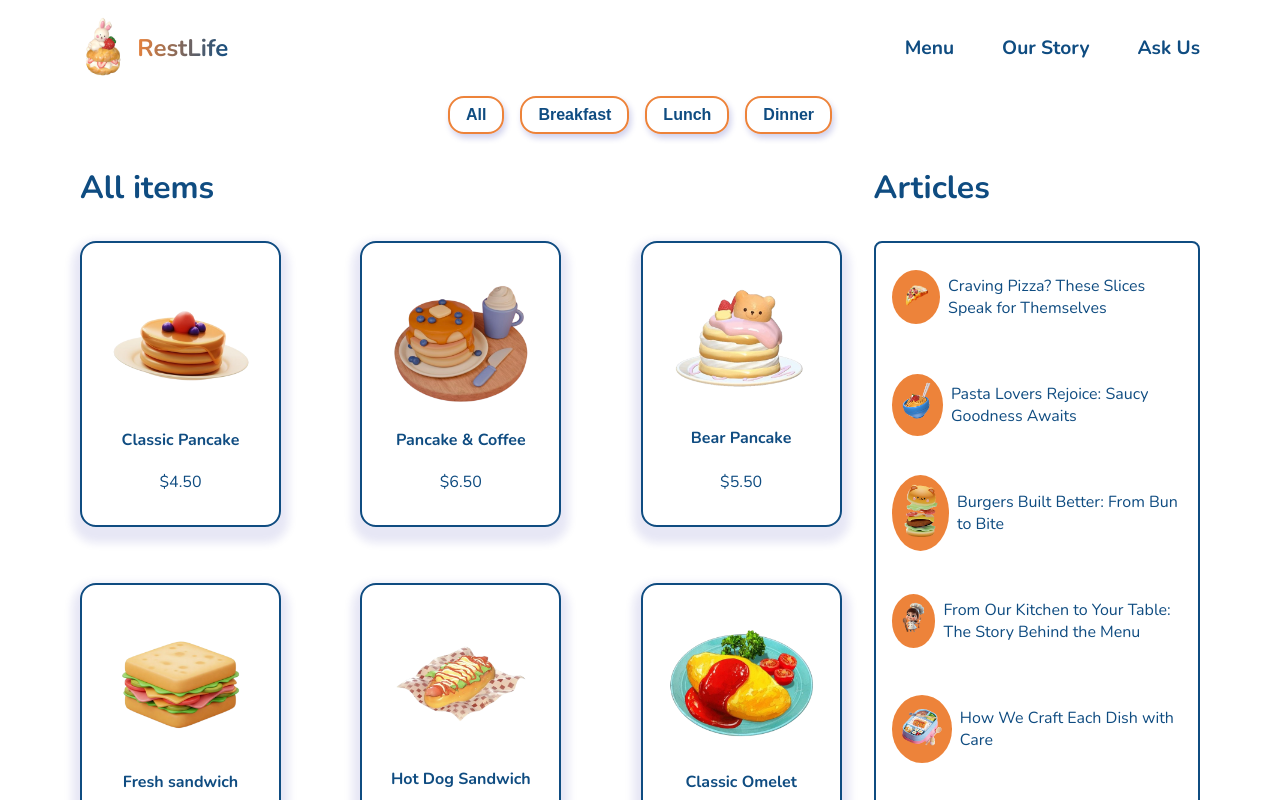
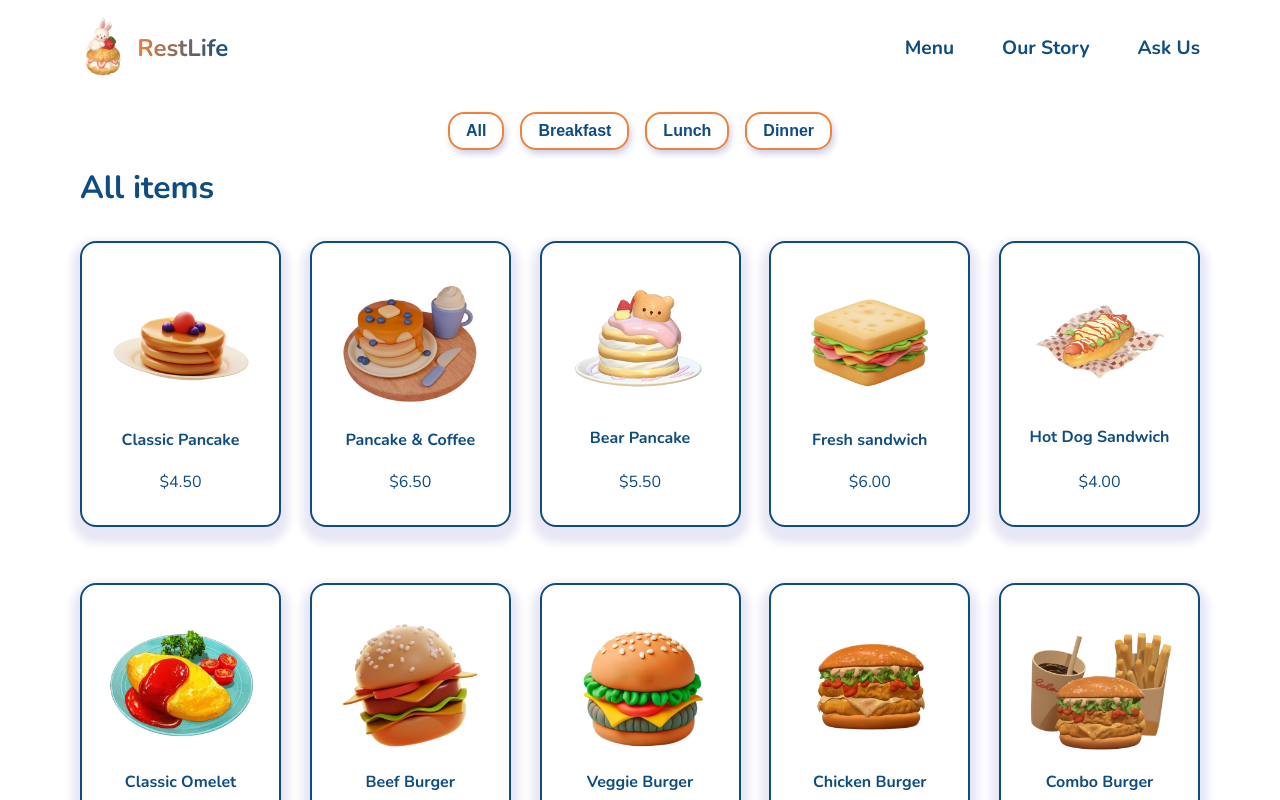
Before and after one commit to hibahdesu/MenuWebsite, a React (Create React App) app: page /menu in a window 1280 px wide. Shown: the top 800 px of the page. Built offline with nearby package versions, Linux system fonts and the light colour scheme.

Commit message:
Update in the menu page

```diff
--- a/src/Post.jsx
+++ b/src/Post.jsx
@@ -1,5 +1,4 @@
 import './Post.css';
-// import logo from './logo.svg';
 
 export default function Post({title, price, image}) {
     // const { title, image} = props;
--- a/src/PostsAndSidemnu.jsx
+++ b/src/PostsAndSidemnu.jsx
@@ -168,7 +168,7 @@ export default function PostsAndSidemnu() {
         <div className='posts-and-side-menu'>
           {/* Posts*/}
           <div className='posts-container'>
-            <Title title={"All items"} />
+            <Title title={"Most selling items"} />
             <div className='posts'>
                 {postsList}
               {/* <Post title={"Classic Pancake"} price={"$4.50"} image="./images/Classic Pancake.png" />
--- a/src/pages/Menu.jsx
+++ b/src/pages/Menu.jsx
@@ -1,14 +1,179 @@
 import FilterButtons from "../FilterButtons";
-import PostsAndSidemnu from "../PostsAndSidemnu";
+import '../Main.css'
+import Post from "../Post";
+import Title from "../Title";
+
 
 export default function Menu() {
+    const posts = [
+            {
+                id: 1,
+                title: "Classic Pancake",
+                price: "$4.50",
+                image: "./images/Classic Pancake.png"
+            },
+            {
+                id: 2,
+                title: "Pancake & Coffee",
+                price: "$6.50",
+                image: "./images/Pancake & Coffee.png"
+            },
+            {
+                id: 3,
+                title: "Bear Pancake",
+                price: "$5.50",
+                image: "./images/Bear Pancake.png"
+            },
+            {
+                id: 4,
+                title: "Fresh sandwich",
+                price: "$6.00",
+                image: "./images/Fresh sandwich.png"
+            },
+            {
+                id: 5,
+                title: "Hot Dog Sandwich",
+                price: "$4.00",
+                image: "./images/Hot Dog Sandwich.png"
+            },
+            {
+                id: 6,
+                title: "Classic Omelet",
+                price: "$5.50",
+                image: "./images/Classic Omelet.png"
+            },
+            {
+                id: 7,
+                title: "Beef Burger",
+                price: "$7.50",
+                image: "./images/Beef Burger.png"
+            },
+            {
+                id: 8,
+                title: "Veggie Burger",
+                price: "$7.00",
+                image: "./images/Veggie Burger.png"
+            },
+            {
+                id: 9,
+                title: "Chicken Burger",
+                price: "$7.00",
+                image: "./images/Chicken Burger.png"
+            },
+            {
+                id: 10,
+                title: "Combo Burger",
+                price: "$9.00",
+                image: "./images/Combo Burger.png"
+            },
+            {
+                id: 11,
+                title: "French Fries",
+                price: "$3.00",
+                image: "./images/French Fries.png"
+            },
+            {
+                id: 12,
+                title: "Beef Taco",
+                price: "$4.00",
+                image: "./images/Beef Taco.png"
+            },
+            {
+              id: 13,
+              title: "Cat Pizza",
+              price: "$8.00",
+              image: "./images/Cat Pizza.png"
+            },
+            {
+              id: 14,
+              title: "Bacon Pizza",
+              price: "$8.50",
+              image: "./images/Bacon Pizza.png"
+            },
+            {
+              id: 15,
+              title: "Vegetarian Pizza",
+              price: "$8.00",
+              image: "./images/Vegetarian Pizza.png"
+            },
+            {
+                id: 16,
+                title: "Meat Bao",
+                price: "$6.50",
+                image: "./images/Meat Bao.png"
+            },
+            {
+                id: 17,
+                title: "Sweet Mochi",
+                price: "$4.00",
+                image: "./images/Sweet Mochi.png"
+            },
+            {
+                id: 18,
+                title: "Strawberry Mocha",
+                price: "$4.00",
+                image: "./images/Strawberry Mocha.png"
+            },
+            {
+                id: 19,
+                title: "Classic Cupcake",
+                price: "$3.00",
+                image: "./images/Classic Cupcake.png"
+            },
+            {
+                id: 20,
+                title: "Mocha Cake",
+                price: "$4.50",
+                image: "./images/Mocha Cake.png"
+            },
+            {
+                id: 21,
+                title: "Cherry Cake",
+                price: "$4.50",
+                image: "./images/Cherry Cake.png"
+            },
+            {
+                id: 22,
+                title: "Bear Cake",
+                price: "$4.50",
+                image: "./images/Bear Cake.png"
+            },
+            {
+              id: 23,
+              title: "Cookie Cake",
+              price: "$4.50",
+              image: "./images/Cookie Cake.png"
+            },
+            {
+              id: 24,
+              title: "Biscuit Cake",
+              price: "$4.50",
+              image: "./images/Biscuit Cake.png"
+            }
+        ];
+
+        const postsList = posts.map((post) => (
+            <Post
+                key={post.id}
+                title={post.title}
+                price={post.price}
+                image={post.image}
+            />
+        ));
+
+
     return (
-        <div>
+        <div className="wrapper">
             <FilterButtons
                 filters={['All', 'Breakfast', 'Lunch', 'Dinner']}
                 setFilter={(filter) => console.log(`Filter set to: ${filter}`)}
             />
-            <PostsAndSidemnu />
+            <div className=''>
+                <Title title={"All items"} />
+                <div className='posts'>
+                    {postsList}
+                </div>
+            </div>
         </div>
     );
 }
```
Also changed, not shown: src/ArticlesLayout.jsx (line endings or trailing spaces).
